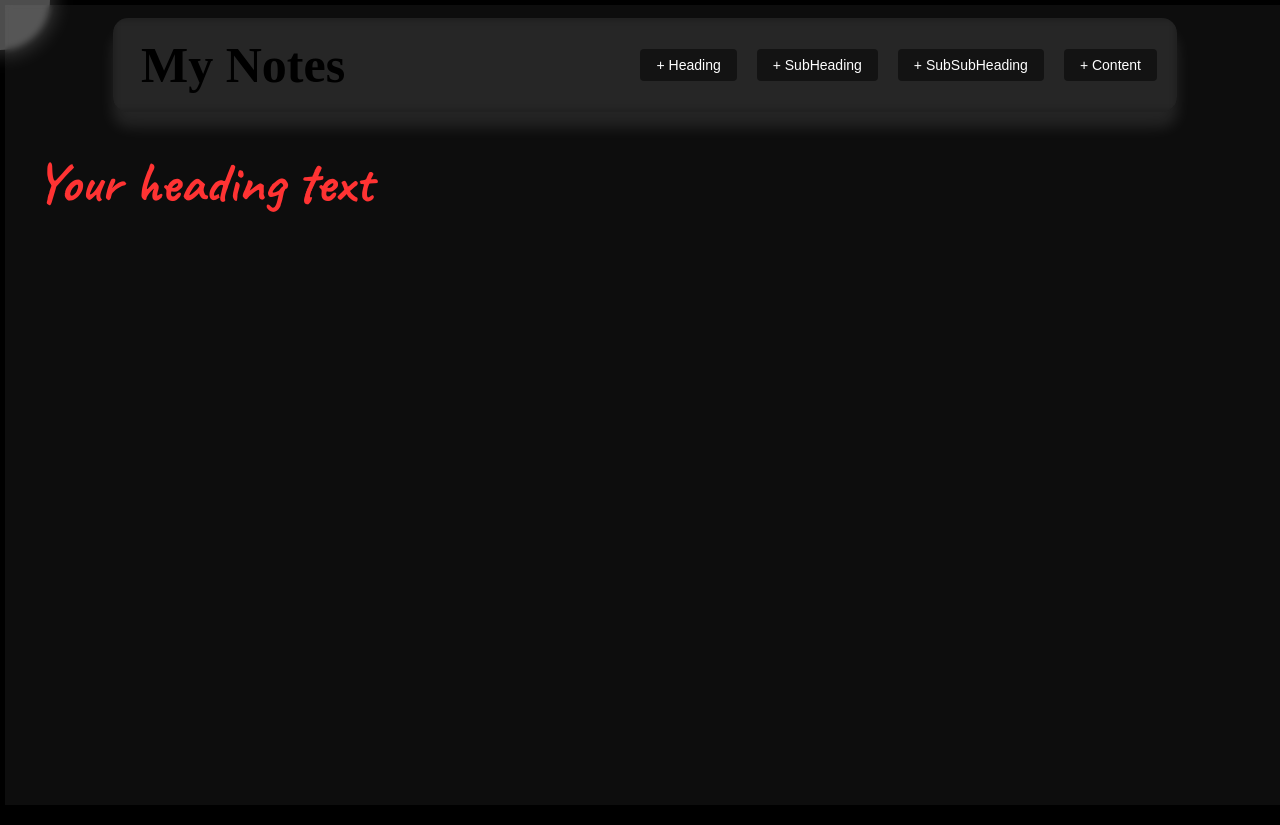
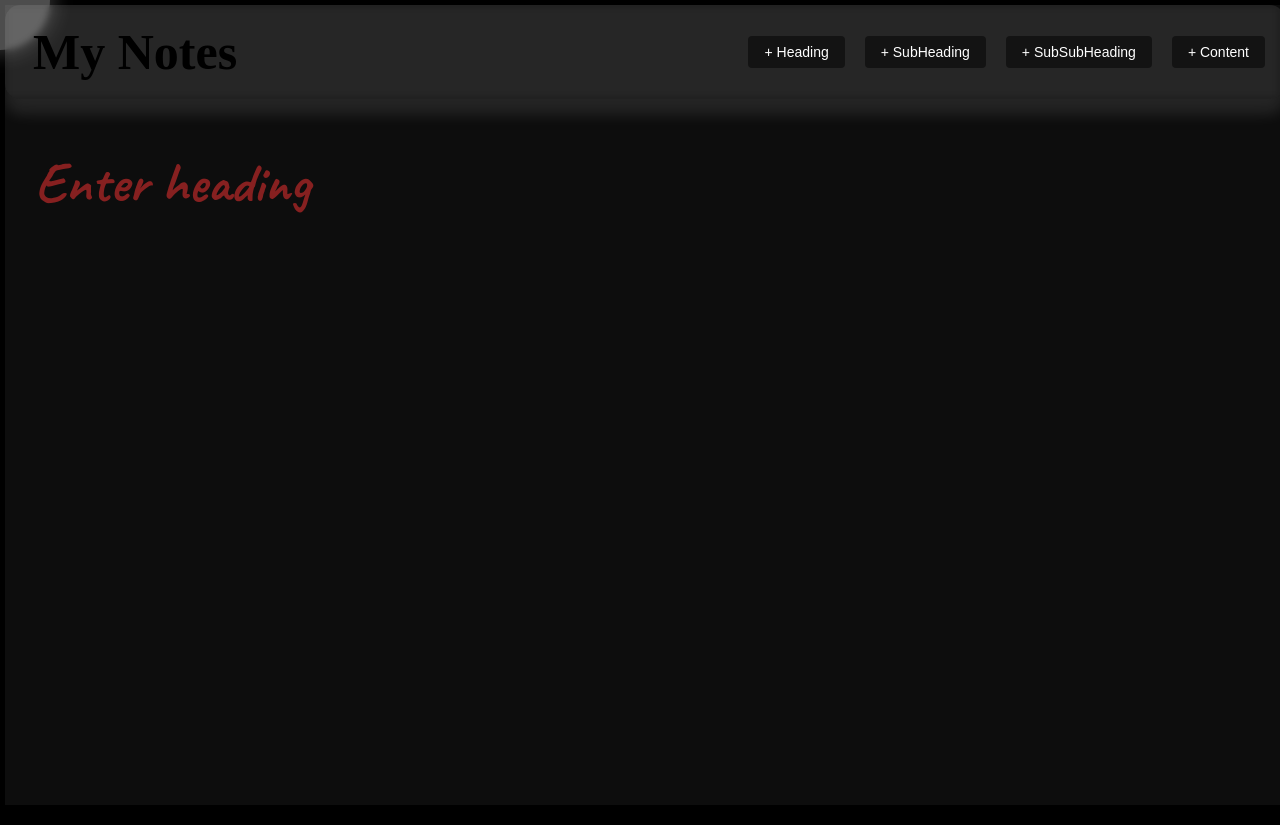
Before and after one commit to syedmdfarhaneazam/myNotes, a React (Vite) app: page / in a window 1280 px wide. Both pictures are taken after a click on the button "+ Heading". Built offline with nearby package versions, Linux system fonts and the light colour scheme.

Commit message:
fixed tool bar

```diff
--- a/src/App.css
+++ b/src/App.css
@@ -7,11 +7,11 @@
 }
 
 .fixed-toolbar {
-  margin: 1% 15%;
   position: fixed;
   top: 0;
-  width: 80vw;
-  background-color: rgb(155, 155, 155, 0.1);
+  left: 0;
+  width: 100vw;
+  background-color: rgba(155, 155, 155, 0.1);
   box-shadow: 0 15px 15px rgba(255, 255, 255, 0.1);
   backdrop-filter: blur(5px);
   z-index: 1000;
@@ -20,6 +20,8 @@
   display: flex;
   justify-content: space-between;
   align-items: center;
+  box-sizing: border-box;
+  margin: 0;
 }
 
 .fixed-toolbar h1 {
@@ -50,10 +52,12 @@
 
 .notes-container {
   z-index: 200;
-  margin-top: 100px;
+  margin-top: 100px; /* Matches toolbar height */
   width: 100vw;
   padding: 20px;
   box-sizing: border-box;
+  height: calc(100vh - 100px); /* Viewport height minus toolbar */
+  overflow-y: auto; /* Scroll only the notes container */
 }
 
 .empty-state {
--- a/src/App.jsx
+++ b/src/App.jsx
@@ -34,7 +34,7 @@ function App() {
     const newNote = {
       id: nextId,
       type: type,
-      value: type === "Heading" ? "Your heading text" : "",
+      value: type === "Heading" ? "" : "",
       comment: "",
     };
     const updatedNotes = [...notes, newNote];
@@ -118,6 +118,7 @@ function App() {
       </header>
 
       <div className="notes-container">
+        <div className="notes-inner">
           {notes.length === 0 ? (
             <div className="empty-state">
               <p>No notes yet. Start by adding a heading or content above!</p>
@@ -188,6 +189,7 @@ function App() {
           )}
         </div>
       </div>
+    </div>
   );
 }
 
--- a/src/components/Heading.jsx
+++ b/src/components/Heading.jsx
@@ -14,12 +14,11 @@ function Heading({
   const [showCommentInput, setShowCommentInput] = useState(false);
   const textareaRef = useRef(null);
 
-  // Adjust textarea height dynamically
   useEffect(() => {
     const textarea = textareaRef.current;
-    textarea.style.height = "0px"; // Reset height to 0 to get accurate scrollHeight
+    textarea.style.height = "0px";
     const newHeight = textarea.scrollHeight;
-    textarea.style.height = `${newHeight}px`; // Set height to content height
+    textarea.style.height = `${newHeight}px`;
   }, [value]);
 
   return (
--- a/src/style/SubSubHeading.css
+++ b/src/style/SubSubHeading.css
@@ -32,7 +32,7 @@
   font-family: "Caveat", cursive;
   font-weight: 700;
   font-size: 1.8rem;
-  color: #000000;
+  color: #fff;
   width: 70vw;
   padding: 2px 0;
   resize: none;
@@ -43,7 +43,7 @@
 }
 
 .subsubheading-input::placeholder {
-  color: #000000;
+  color: #fff;
 }
 
 .subsubheading-input:hover,
```
Lines whose indentation alone changed are shown as unchanged.
